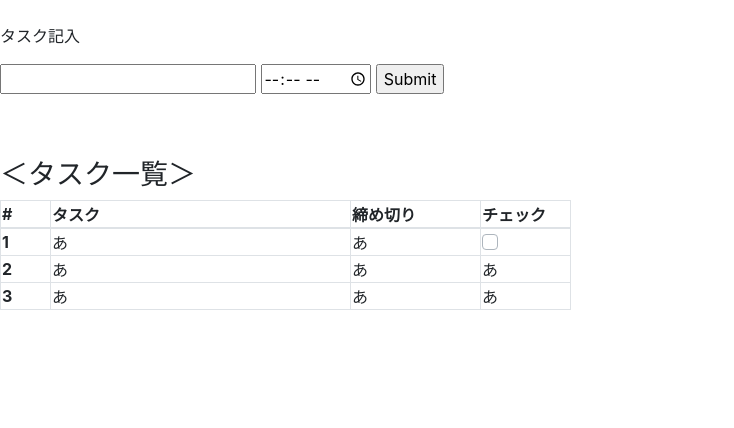
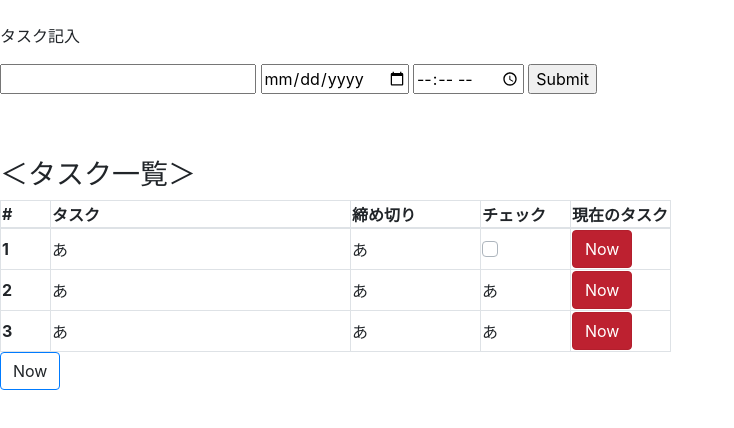
Before and after one commit to kyutech-programming-club/task-changer, a plain HTML site: page index.html in a window 1280 px wide. Shown: the whole page, without its empty margins (0-734 px from the left). Drawn offline with nearby package versions, Linux system fonts and the light colour scheme.

Commit message:
change button

```diff
--- a/index.html
+++ b/index.html
@@ -7,6 +7,7 @@
   <p>タスク記入</p>
   <form action="/cgi-bin/sample.py" method="POST">
     <input type="text" name="foo">
+    <input type="date" min="01-01" max="12-31">
     <input type="time" min="0:00" max="23:59" name="bar">
     <input type="submit">
   </form><br><br>
@@ -18,6 +19,7 @@
               <th>タスク</th>
               <th>締め切り</th>
               <th>チェック</th>
+              <th>現在のタスク</th>
             </tr>
         </thead>
         <tbody>
@@ -28,18 +30,33 @@
               <td style="width:90px"><div class="custom-control custom-checkbox">
                 <input class="custom-control-input" type="checkbox" id="custom-check1">
                 <label class="custom-control-label" for="custom-check1"></label></div></td>
+              <td style="width:100px"><div class="btn-group-toggle" data-toggle="buttons">
+                <label class="btn btn-danger active">
+                  <input type="checkbox" checked autocomplete="off">Now
+                </label>
+              </div></td>
             </tr>
             <tr>
               <th scope="row">2</th>
               <td>あ</td>
               <td>あ</td>
               <td>あ</td>
+              <td><div class="btn-group-toggle" data-toggle="buttons">
+                <label class="btn btn-danger active">
+                  <input type="checkbox" checked autocomplete="off">Now
+                </label>
+              </div></td>
             </tr>
             <tr>
               <th scope="row">3</th>
               <td>あ</td>
               <td>あ</td>
               <td>あ</td>
+              <td><div class="btn-group-toggle" data-toggle="buttons">
+                <label class="btn btn-danger active">
+                  <input type="checkbox" checked autocomplete="off">Now
+                </label>
+              </div></td>
             </tr>
     </table>
  </body>
@@ -47,7 +64,7 @@
 
 
 
-
+<a class="btn btn-outline-primary">Now</a>
 
 <!doctype html>
 <html lang="ja">
```
